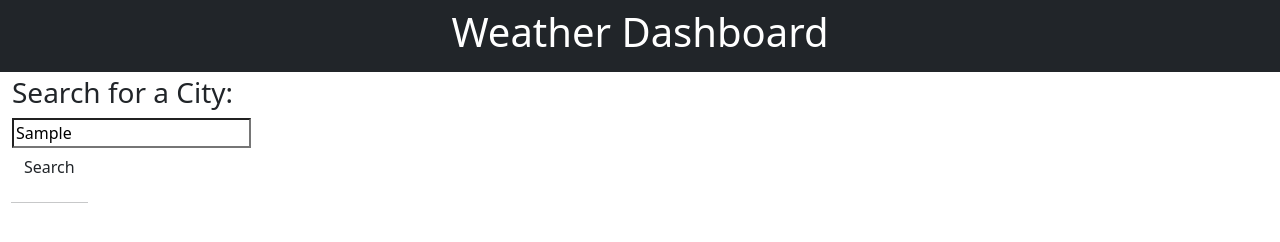
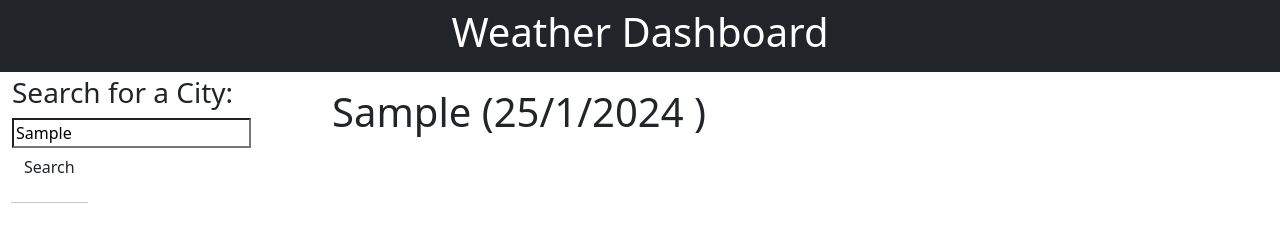
Before and after one commit to sumzulfikar/Weather_Dashboard, a plain HTML site: page index.html in a window 1280 px wide. Both pictures are taken after typing "Sample" into the empty fields and a click on the button "Search". Drawn offline with nearby package versions, Linux system fonts and the light colour scheme; no server answers.

Commit message:
date and city displayed in ui

```diff
--- a/index.html
+++ b/index.html
@@ -51,6 +51,9 @@
   <!-- jQuery -->
   <script src="https://cdnjs.cloudflare.com/ajax/libs/jquery/3.2.1/jquery.min.js"></script>
   <script src="script.js"></script>
+  <!-- Bootstrap -->
+  <script src="https://cdn.jsdelivr.net/npm/@popperjs/core@2.11.8/dist/umd/popper.min.js" integrity="sha384-I7E8VVD/ismYTF4hNIPjVp/Zjvgyol6VFvRkX/vR+Vc4jQkC+hVqc2pM8ODewa9r" crossorigin="anonymous"></script>
+<script src="https://cdn.jsdelivr.net/npm/bootstrap@5.3.2/dist/js/bootstrap.min.js" integrity="sha384-BBtl+eGJRgqQAUMxJ7pMwbEyER4l1g+O15P+16Ep7Q9Q+zqX6gSbd85u4mG4QzX+" crossorigin="anonymous"></script>
 </body>
 
 </html>
--- a/script.js
+++ b/script.js
@@ -6,6 +6,11 @@ var cityname=$("#search-input").val().trim();
 console.log(cityname);
 
 var queryURL= "https://api.openweathermap.org/data/2.5/forecast?q="+ cityname + "&appid=" + APIKey;
+//Date format expected 14/9/2022
+var currentdate=dayjs().format("DD/M/YYYY");
+console.log(currentdate);
+
+$("#today").append($("<h1>").text(cityname+" ("+currentdate + " )"));
 
 
 fetch(queryURL)
```
